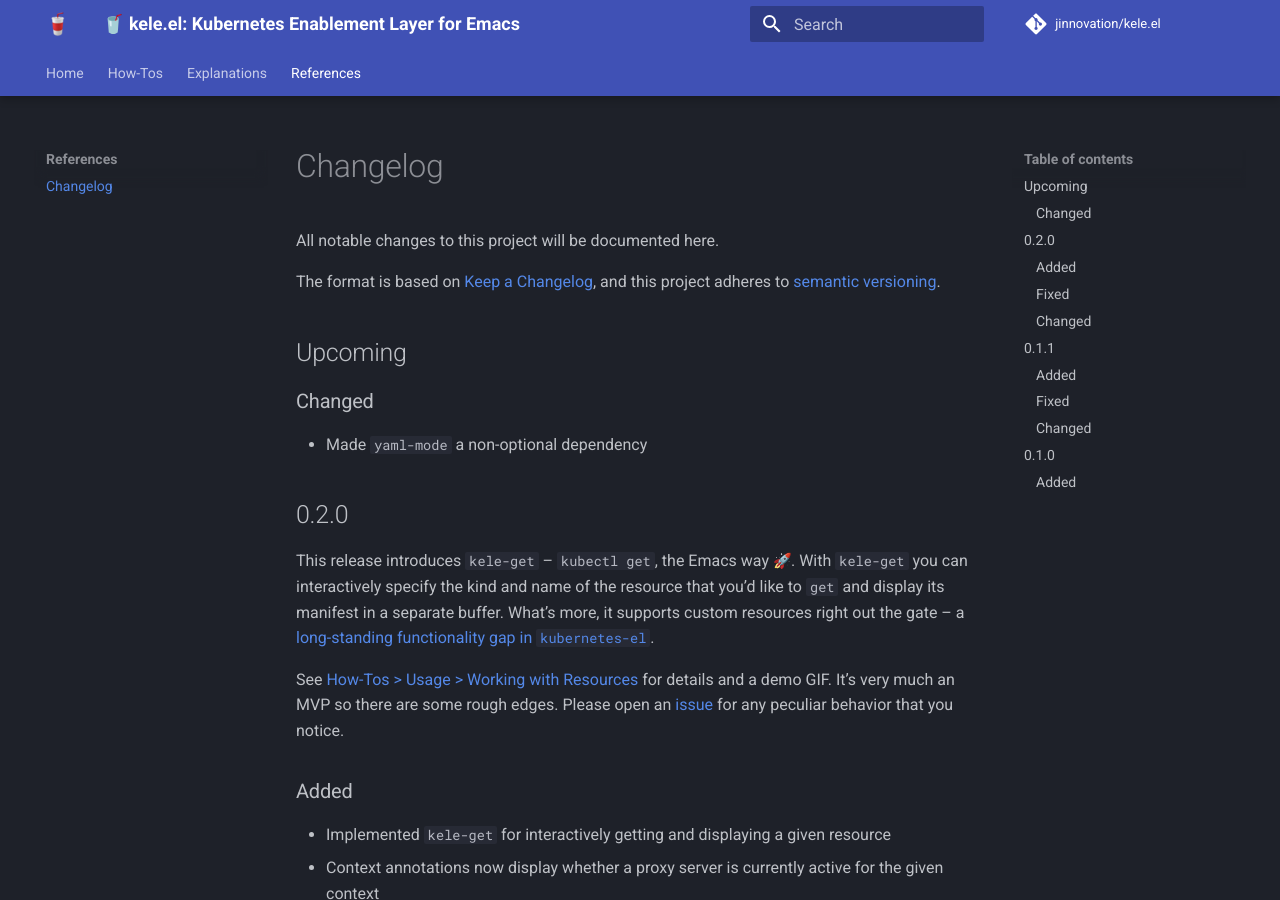
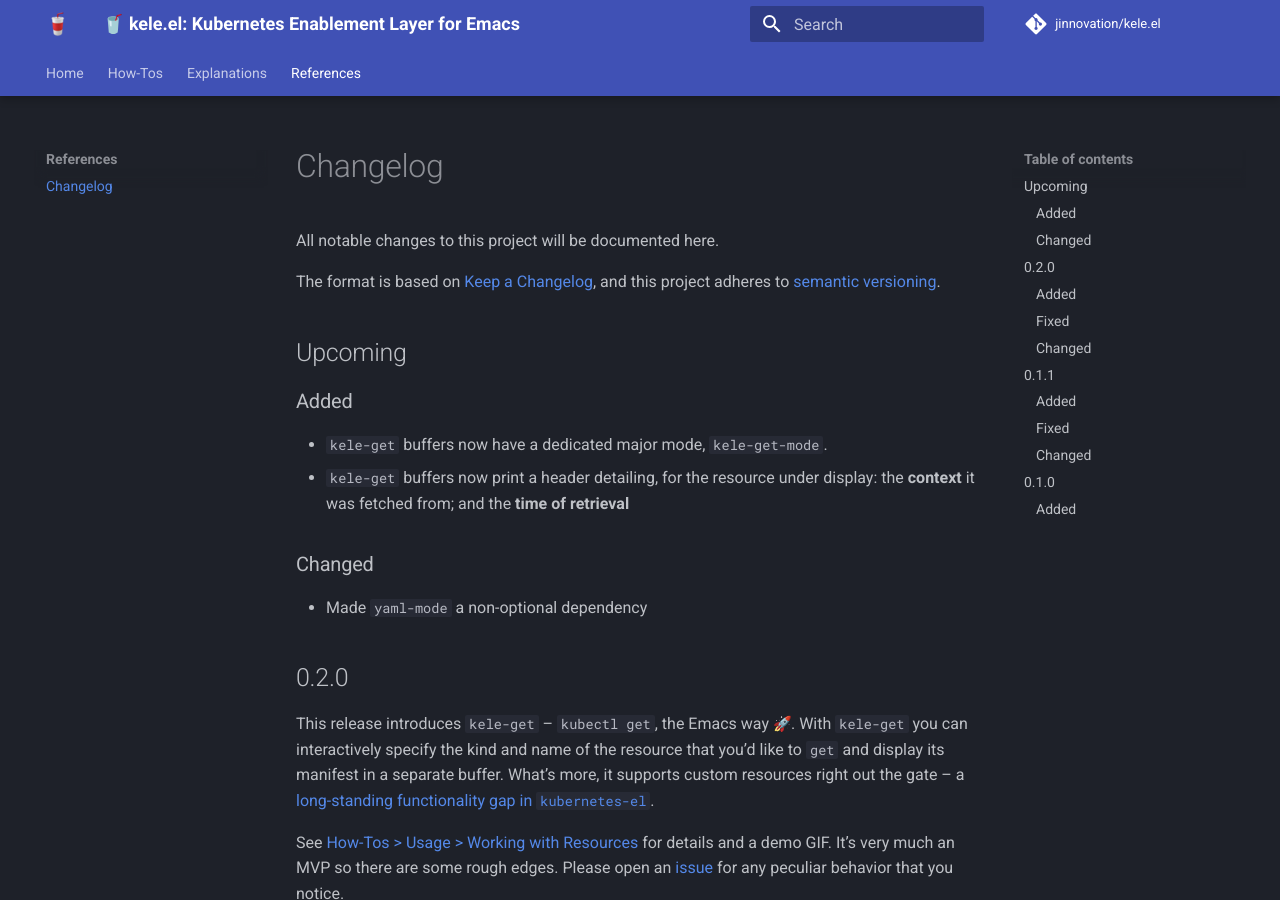
Before and after one commit to jinnovation/kele.el, an MkDocs documentation site: the page built from docs/references/changelog.md, in a window 1280 px wide and 900 px high. Built offline with MkDocs 1.6.1 and Material for MkDocs 9.7.7, drawn with Linux system fonts in a browser that asks for light colours; emoji names are drawn with the system emoji font; comment, search, counter and statistics services are not loaded.

Commit message:
add changelog entries

```diff
--- a/docs/references/changelog.md
+++ b/docs/references/changelog.md
@@ -10,6 +10,12 @@
 [semver]: https://semver.org/spec/v2.0.0.html
 
 ## Upcoming
+
+### Added
+
+- `kele-get` buffers now have a dedicated major mode, `kele-get-mode`.
+- `kele-get` buffers now print a header detailing, for the resource under
+  display: the **context** it was fetched from; and the **time of retrieval**
 
 ### Changed
 
```
